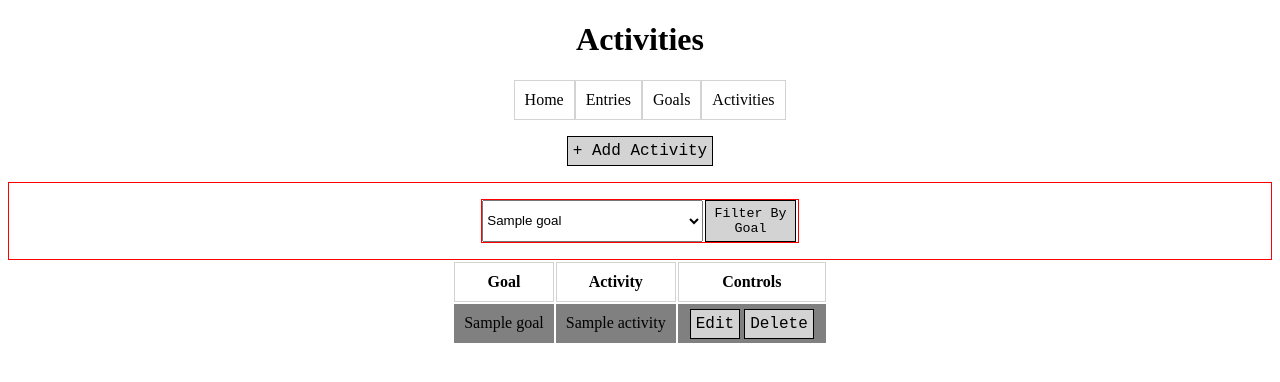
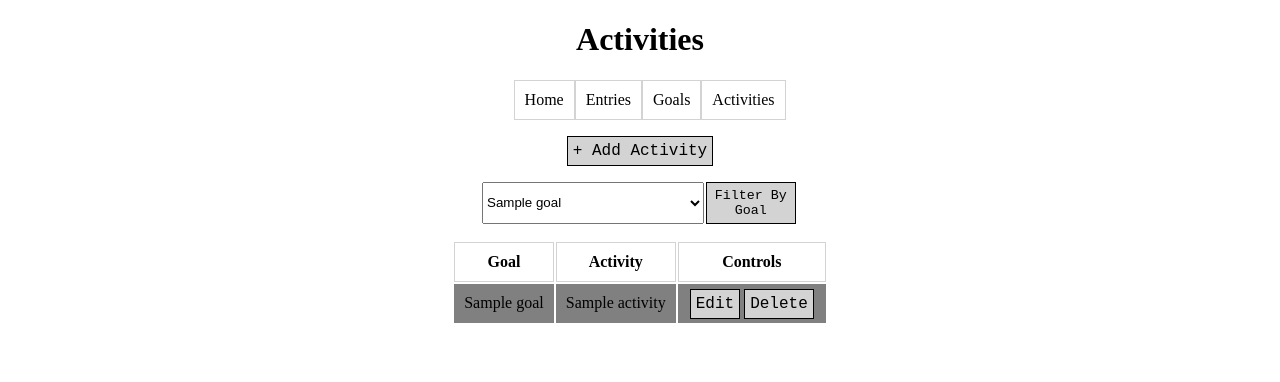
Before and after one commit to mafaz-abrar/goal-tracker, a PHP site: page /app/activities/activities.php in a window 1280 px wide. Shown: the top 382 px of the page. Run offline with PHP 8.4, Linux system fonts and the light colour scheme; tables that the repository leaves empty or names only in its code hold one stand-in row (values such as "Sample post").

Commit message:
fix borders

```diff
--- a/styles/styles.css
+++ b/styles/styles.css
@@ -46,10 +46,6 @@ h1 {
   background-color: lightgoldenrodyellow;
 }
 
-.control-form {
-  border: solid red 1px;
-}
-
 table {
   margin: auto;
 }
@@ -86,7 +82,6 @@ tbody tr:nth-child(odd) {
   margin-right: auto;
   display: flex;
   justify-content: space-between;
-  border: solid red 1px;
 }
 
 .filter-input {
```
